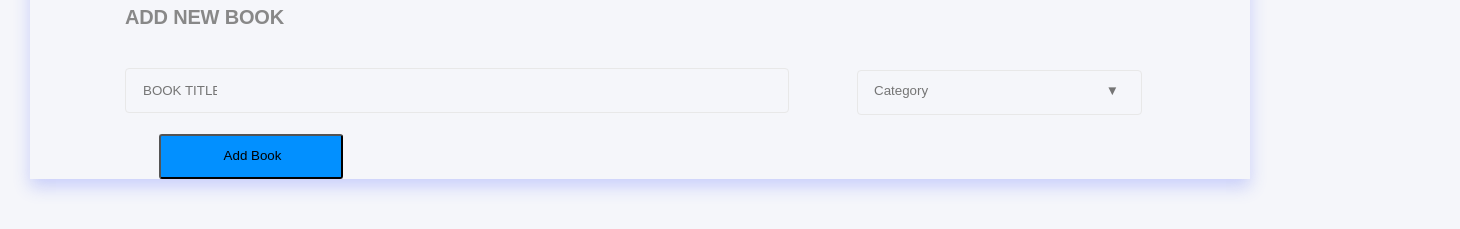
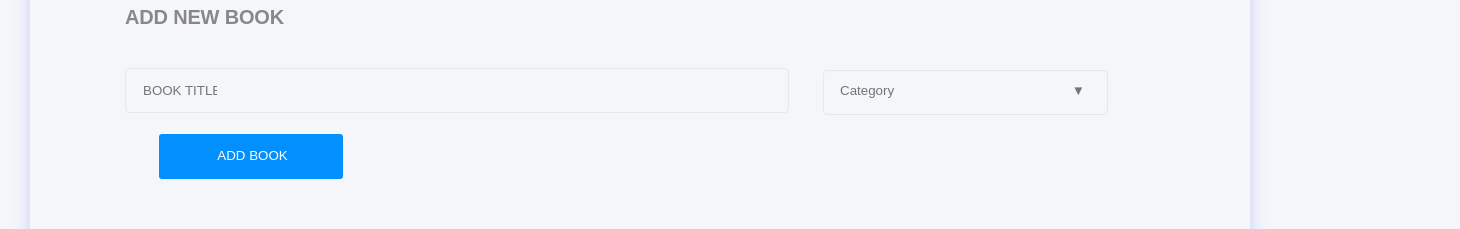
Before and after one commit to Tracy-miranja/book-store, a React (Create React App) app: page / in a window 1280 px wide. Shown: the part 770-999 px from the top of the page, 1460 px wide, since content can reach past the window. Built offline with nearby package versions, Linux system fonts and the light colour scheme; no server answers.

Commit message:
Make required changes to my files

```diff
--- a/src/components/Books.js
+++ b/src/components/Books.js
@@ -31,7 +31,7 @@ const BookList = () => {
 
   return (
     <div>
-      <ul>
+      <ul className="link">
         {books.map((book) => (
           <li key={book.item_id} className="Lesson-Panel">
             <div>
--- a/src/components/Navbar.js
+++ b/src/components/Navbar.js
@@ -1,6 +1,6 @@
-/* eslint-disable import/no-extraneous-dependencies */
 import React from 'react';
 import { Link } from 'react-router-dom';
+// eslint-disable-next-line import/no-extraneous-dependencies
 import { MdPerson } from 'react-icons/md';
 
 function Nav() {
--- a/src/components/form.js
+++ b/src/components/form.js
@@ -116,7 +116,7 @@ const AddBookForm = () => {
               onChange={handleChange}
               className="Lesson-Panel2"
             />
-            <button type="submit" className="Rectangle-3">Add Book</button>
+            <button type="submit" className="Rectangle-3">ADD BOOK</button>
           </div>
         </form>
       </div>
--- a/src/form.css
+++ b/src/form.css
@@ -26,7 +26,7 @@
 .Lesson-Panel2 {
   width: 17.813rem;
   height: 2.813rem;
-  margin: 1.188rem 2.125rem 0;
+  margin: 1.188rem 0rem 0;
   padding: 0.375rem 0.938rem 0.563rem 1rem;
   border-radius: 4px;
   border: solid 1px #e8e8e8;
@@ -39,7 +39,9 @@
   margin: 1.188rem 0 0 2.125rem;
   padding: 0.801rem 1.188rem 0.886rem 1.375rem;
   border-radius: 3px;
+  color: #ffff;
   background-color: #0290ff;
+  border: 0px;
 }
 
 .inputs {
@@ -79,3 +81,10 @@
   letter-spacing: 1.9px;
   color: var(--black-two);
 }
+
+.link{
+    display: flex;
+    flex-direction: column;
+    justify-content: center;
+    align-items: center;
+}
--- a/src/index.css
+++ b/src/index.css
@@ -414,6 +414,7 @@ Navbar
   align-content: center;
   border-bottom: #e5e5e5;
   box-shadow: 0 8px 16px rgb(64 83 252 / 24%);
+  padding-bottom: 80px ;
 }
 
 .profile {
```
